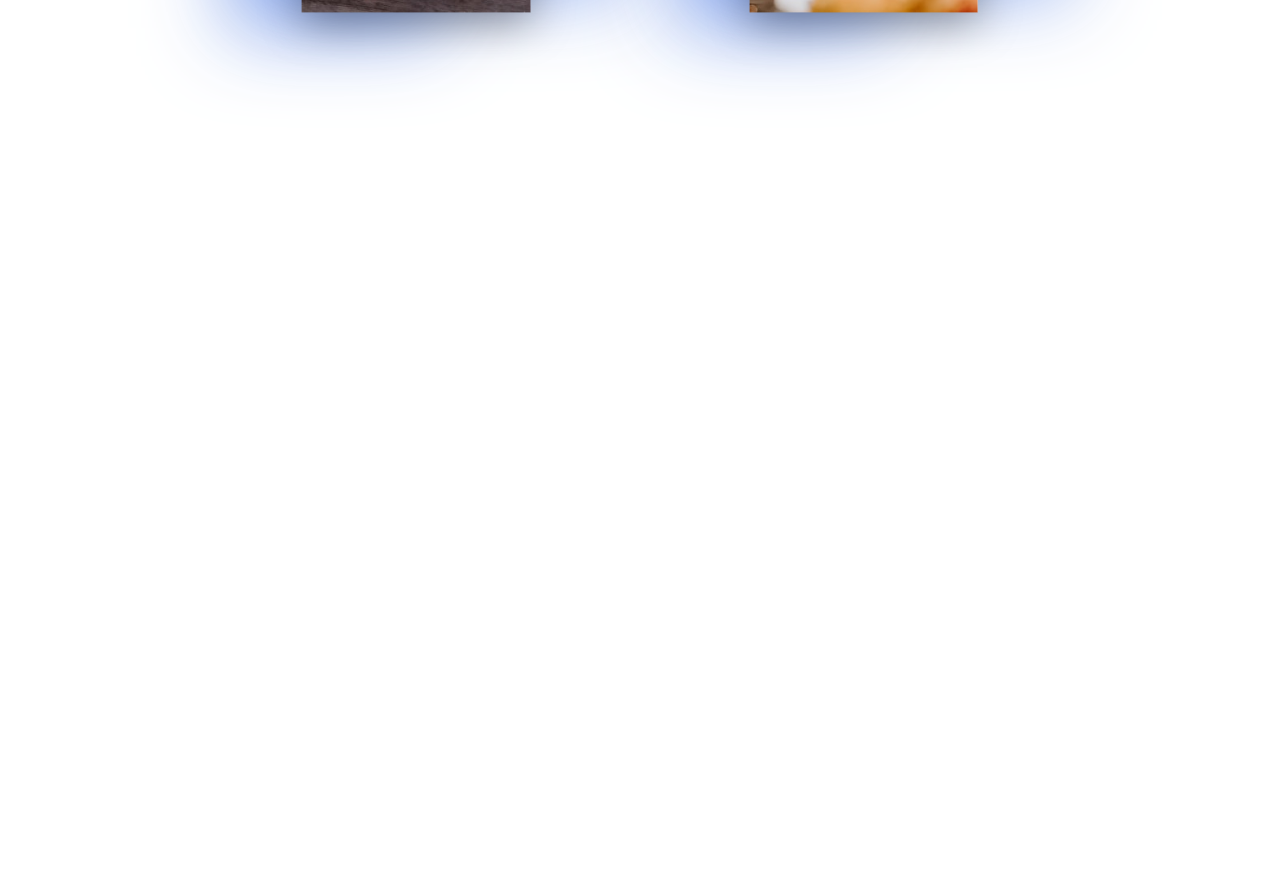
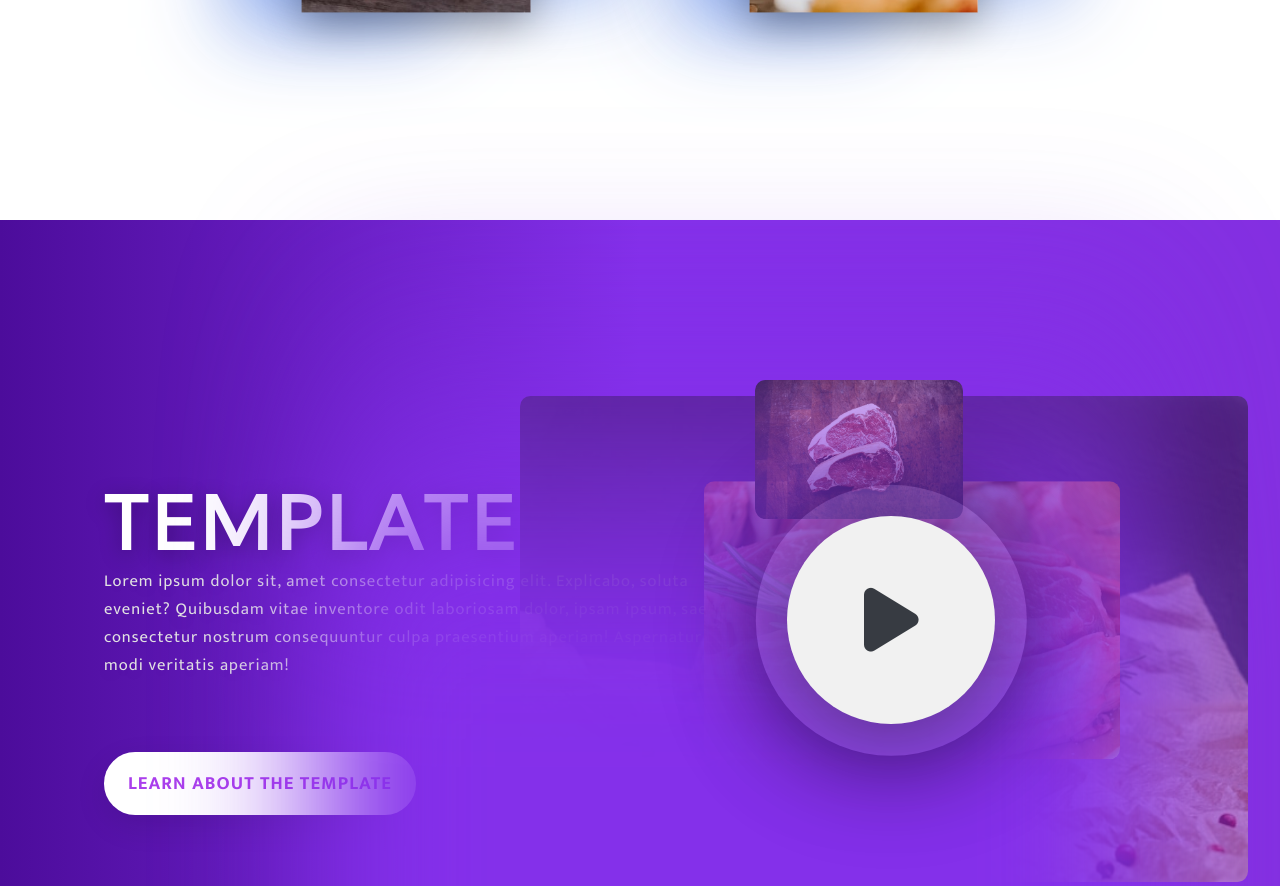
Before and after one commit to kudawoo2002/faithcoldstore-template, a plain HTML site: page index.html in a window 1280 px wide. Shown: the part 4574-5460 px from the top of the page. Before the commit the page ends 4794 px from the top, so only its background shows below. Drawn offline with Linux system fonts and the light colour scheme.

Commit message:
adding playing html and css

```diff
--- a/css/styles.css
+++ b/css/styles.css
@@ -519,4 +519,146 @@ header {
   box-shadow: 0 3rem 8rem rgba(130, 162, 235, 0.9);
 }
 /* End of Products */
+
+/* Templates */
+.templates {
+  width: 100%;
+  height: 100vh;
+  background: linear-gradient(to left, #8430e1, #8430ea, #4c0c9b);
+  position: relative;
+}
+
+.templates::before {
+  content: "";
+  width: 80rem;
+  height: 80rem;
+  background: linear-gradient(to bottom, transparent, #8430ea, #8430ea);
+  z-index: 4;
+  position: absolute;
+  bottom: -5%;
+  right: 10%;
+  filter: blur(7rem);
+}
+
+.template-left {
+  width: 50%;
+  position: absolute;
+  top: 0;
+  left: 0;
+  padding: 25rem 10rem 0 10rem;
+}
+
+.template-left h1 {
+  font-family: "Mooli", cursive;
+  font-size: 7rem;
+  text-transform: uppercase;
+  letter-spacing: 0.5rem;
+  text-shadow: 0 0.5rem 2rem rgba(0, 0, 0, 0.3);
+  color: #fff;
+}
+
+.template-left p {
+  width: 60rem;
+  font-size: 1.6rem;
+  font-weight: 300;
+  color: #e2e2e2;
+  letter-spacing: 0.1rem;
+  text-shadow: 0 0.5rem 2rem rgba(0, 0, 0, 0.1);
+  margin-bottom: 7rem;
+}
+
+.template-btn {
+  width: 30rem;
+  height: 6rem;
+  border: none;
+  border-radius: 3rem;
+  background-color: #fff;
+  font-size: 1.8rem;
+  font-weight: bold;
+  text-transform: uppercase;
+  letter-spacing: 0.1rem;
+  color: #aa3fec;
+  box-shadow: 0 1rem 3rem rgba(0, 0, 0, 0.1);
+  cursor: pointer;
+}
+
+.template-right {
+  width: 50%;
+  height: 100%;
+  position: absolute;
+  top: 0;
+  right: 0;
+}
+
+.template-right img {
+  position: absolute;
+  border-radius: 1rem;
+}
+
+.template-right img:nth-child(1) {
+  width: 40rem;
+  top: 50%;
+  right: 25%;
+  transform: translateY(-50%);
+  z-index: 1;
+  box-shadow: 0 2rem 7rem rrgba(0, 0, 0, 0.4);
+  opacity: 0.8;
+}
+
+.template-right img:nth-child(2) {
+  width: 20rem;
+  top: 20%;
+  left: 18%;
+  z-index: 1;
+  box-shadow: 0 1rem 8rem rrgba(0, 0, 0, 0.6);
+}
+
+.template-right img:nth-child(3) {
+  width: 70rem;
+  top: 22%;
+  right: 5%;
+  box-shadow: 0 2rem 8rem rrgba(0, 0, 0, 0.5);
+  opacity: 0.5;
+}
+.play-button {
+  position: absolute;
+  top: 37%;
+  left: 23%;
+  z-index: 5;
+}
+
+.play-btn {
+  width: 20rem;
+  height: 20rem;
+  border-radius: 50%;
+  border: none;
+  box-shadow: 0 1rem 10rem rgba(0, 0, 0, 0.6);
+  cursor: pointer;
+  transition: all 0.3s;
+}
+.play-btn:hover {
+  transform: scale(1.2);
+}
+
+.play-btn::before {
+  content: "";
+  width: 26rem;
+  height: 26rem;
+  border-radius: 50%;
+  position: absolute;
+  top: 50%;
+  left: 50%;
+  transform: translate(-50%, -50%);
+  background-color: rgba(255, 255, 255, 0.1);
+  box-shadow: 0 1rem 10rem rgba(0, 0, 0, 0.3);
+}
+.play-btn:hover::before {
+  transform: translate(-50%, -50%) scale(0.9);
+}
+
+.play-btn i {
+  font-size: 7rem;
+  color: #20252c;
+}
+/* End of Templates */
 /* End of Container */
--- a/index.html
+++ b/index.html
@@ -197,6 +197,35 @@
       </div>
     </section>
     <!-- End of Products -->
+
+    <!-- Template -->
+    <section class="templates">
+      <div class="template-left">
+        <h1>Template</h1>
+        <p>
+          Lorem ipsum dolor sit, amet consectetur adipisicing elit. Explicabo,
+          soluta eveniet? Quibusdam vitae inventore odit laboriosam dolor, ipsam
+          ipsum, saepe consectetur nostrum consequuntur culpa praesentium
+          aperiam! Aspernatur modi veritatis aperiam!
+        </p>
+        <button type="button" class="template-btn">
+          Learn About the Template
+        </button>
+      </div>
+
+      <div class="template-right">
+        <img src="images/meat-1.jpg" alt="" />
+        <img src="images/meat-2.jpg" alt="" />
+        <img src="images/meat-3.jpg" alt="" />
+        <div class="play-button">
+          <button class="play-btn" type="button">
+            <i class="fa-solid fa-play"></i>
+          </button>
+        </div>
+      </div>
+    </section>
+
+    <!-- End of Templates -->
     <!-- End Container -->
 
     <script src="js/scripts.js"></script>
```
